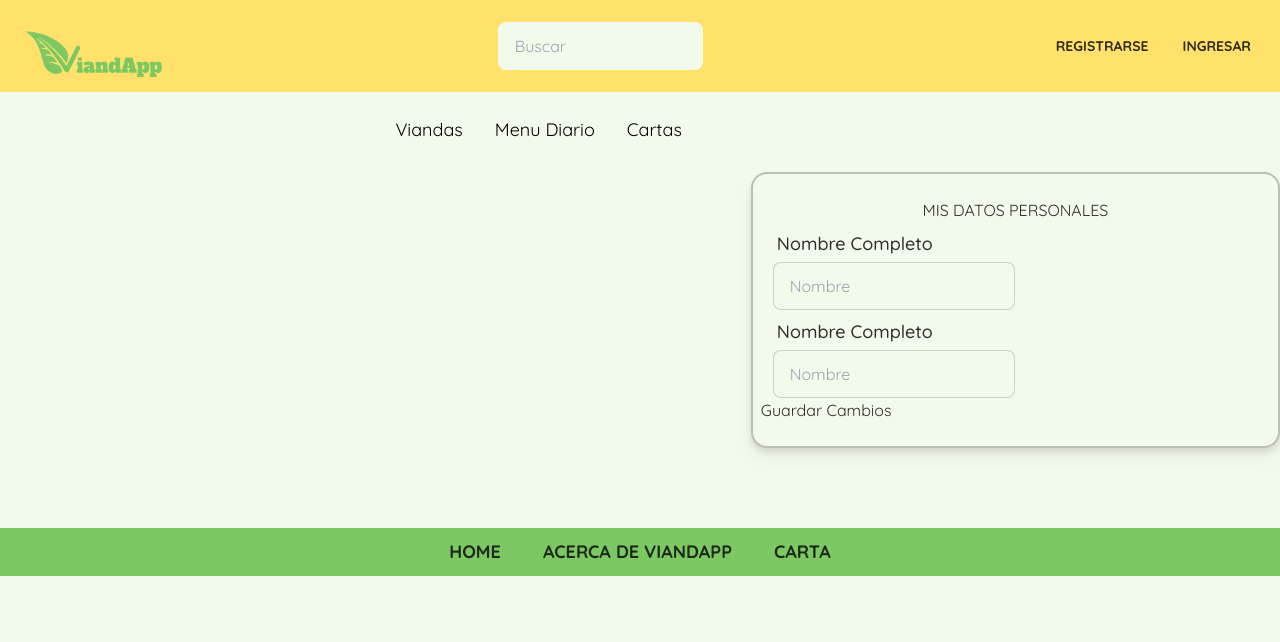
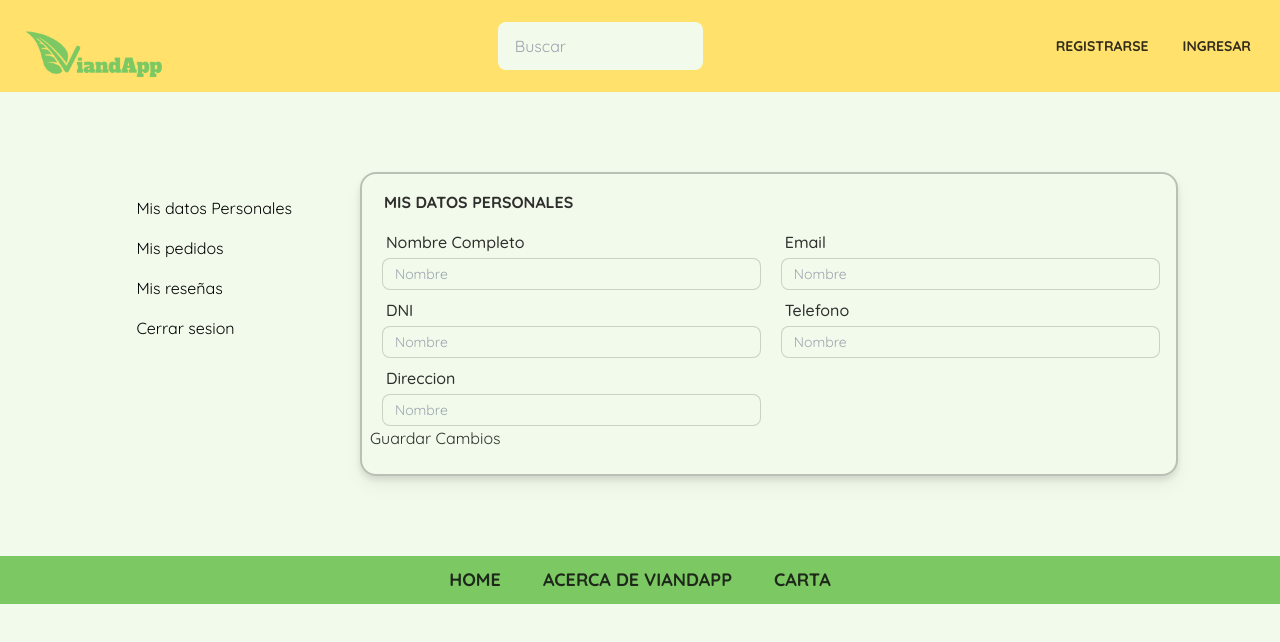
Before and after one commit to ProyectoFinal-Henry/Vianda-app, a Next.js app: page /catalog/mi-cuenta in a window 1280 px wide. Shown: the top 642 px of the page. Built offline with nearby package versions, Linux system fonts and the light colour scheme.

Commit message:
form resp

```diff
--- a/src/app/catalog/mi-cuenta/page.jsx
+++ b/src/app/catalog/mi-cuenta/page.jsx
@@ -11,9 +11,9 @@ function MiCuenta() {
 
   return (
     <>
-      <div className="flex flex-col md:flex-row justify-start items-start" >
+      <div className="flex flex-col md:flex-row items-start" >
 
-        <div id="NavAdmin" className="navbar text-black z-10 text-lg ">
+        <div id="NavAdmin" className="navbar text-black z-10 text-lg md:m-10 md:my-[10vh]">
 
           <div className="navbar-start ">
             <div className="dropdown">
@@ -22,7 +22,7 @@ function MiCuenta() {
               </label>
               <ul
                 tabIndex={0}
-                className="menu menu-sm dropdown-content mt-3 z-50 p-2 shadow bg-base-100 rounded-box w-52"
+                className="menu menu-md dropdown-content z-50 p-2 shadow bg-base-100 rounded-box w-52"
               >
                 <li>
                   <Link href={"/admin/viandas/"}>Mis datos Personales</Link>
@@ -44,21 +44,26 @@ function MiCuenta() {
             ></Link>
           </div>
 
-          <div className="navbar-center hidden  lg:flex">
-            <ul className="menu menu-horizontal px-1">
+          <div className="navbar-center hidden lg:flex">
+            <ul className="menu menu-vertical px-1">
               <li tabIndex={1}>
-                <Link className="text-lg" href={"/admin/viandas/"}>
-                  Viandas
+                <Link className="text-base" href={"/admin/viandas/"}>
+                  Mis datos Personales
                 </Link>
               </li>
               <li tabIndex={1}>
-                <Link className="text-lg" href={"/admin/viandas/"}>
-                  Menu Diario
+                <Link className="text-base" href={"/admin/viandas/"}>
+                  Mis pedidos
                 </Link>
               </li>
               <li tabIndex={1}>
-                <Link className="text-lg" href={"/admin/viandas/"}>
-                  Cartas
+                <Link className="text-base" href={"/admin/viandas/"}>
+                    Mis reseñas
+                </Link>
+              </li>
+              <li tabIndex={1}>
+                <Link className="text-base" href={"/admin/viandas/"}>
+                    Cerrar sesion
                 </Link>
               </li>
             </ul>
@@ -68,14 +73,14 @@ function MiCuenta() {
 
 
 
-        <div className="flex flex-col justify-center  items-center bg-base-100 w-[90%] mx-[5%] my-[5%] md:w-[70%] md:mx-auto rounded-2xl border-2 border-neutral/30 drop-shadow-lg px-2 py-6 md:my-[10vh] ">
-          <h1>MIS DATOS PERSONALES</h1>
+        <div className="flex flex-col justify-center md:justify-start items-center bg-base-100 w-[90%] mx-[5%] mb-[5%] md:w-[300%] md:mx-[0%] md:mr-[8%] md:my-[10vh] rounded-2xl border-2 border-neutral/30 drop-shadow-lg px-2 pt-2 pb-6 ">
+          <h1 className="w-full font-bold ml-3 p-2" >MIS DATOS PERSONALES</h1>
 
           <form className="w-full">
-            <div className="flex flex-col md:flex-grow justify-start">
-              <div className="flex flex-col w-[50%]">
+            <div className="flex flex-col md:flex-row md:flex-wrap justify-start">
+              <div className="flex flex-col w-[100%] md:w-[50%]">
                 <label className="label ml-3 pb-1">
-                  <span className="label-text text-lg font-medium">
+                  <span className="label-text text-base font-medium">
                     Nombre Completo
                   </span>
                 </label>
@@ -87,7 +92,7 @@ function MiCuenta() {
                   })}
                   type="text"
                   placeholder="Nombre"
-                  className="input input-bordered w-full max-w-[95%] ml-3"
+                  className="input input-bordered input-sm w-full max-w-[95%] ml-3"
                 />
                 {errors.nombre?.type === "required" && (
                   <div className=" ml-20 mt-2 badge badge-error gap-2">
@@ -106,10 +111,12 @@ function MiCuenta() {
                 )}
               </div>
 
-              <div className="flex flex-col w-[50%]">
+
+
+              <div className="flex flex-col w-[100%] md:w-[50%]">
                 <label className="label ml-3 pb-1">
-                  <span className="label-text text-lg font-medium">
-                    Nombre Completo
+                  <span className="label-text text-base font-medium">
+                    Email
                   </span>
                 </label>
                 <input
@@ -120,7 +127,7 @@ function MiCuenta() {
                   })}
                   type="text"
                   placeholder="Nombre"
-                  className="input input-bordered w-full max-w-[95%] ml-3"
+                  className="input input-bordered input-sm w-full max-w-[95%] ml-3"
                 />
                 {errors.nombre?.type === "required" && (
                   <div className=" ml-20 mt-2 badge badge-error gap-2">
@@ -138,6 +145,116 @@ function MiCuenta() {
                   </div>
                 )}
               </div>
+
+
+
+              <div className="flex flex-col w-[100%] md:w-[50%]">
+                <label className="label ml-3 pb-1">
+                  <span className="label-text text-base font-medium">
+                    DNI
+                  </span>
+                </label>
+                <input
+                  {...register("nombre", {
+                    maxLength: { value: 40, message: "Máximo 40 caracteres" },
+                    minLength: { value: 5, message: "Mínimo 5 caracteres" },
+                    required: { value: true, message: "el campo es requerido" },
+                  })}
+                  type="text"
+                  placeholder="Nombre"
+                  className="input input-bordered input-sm w-full max-w-[95%] ml-3"
+                />
+                {errors.nombre?.type === "required" && (
+                  <div className=" ml-20 mt-2 badge badge-error gap-2">
+                    {errors.nombre.message}
+                  </div>
+                )}
+                {errors.nombre?.type === "maxLength" && (
+                  <div className="ml-20 mt-2 badge badge-error gap-2">
+                    {errors.nombre.message}
+                  </div>
+                )}
+                {errors.nombre?.type === "minLength" && (
+                  <div className="ml-20 mt-2 badge badge-error gap-2">
+                    {errors.nombre.message}
+                  </div>
+                )}
+              </div>
+
+
+
+              <div className="flex flex-col w-[100%] md:w-[50%]">
+                <label className="label ml-3 pb-1">
+                  <span className="label-text text-base font-medium">
+                    Telefono
+                  </span>
+                </label>
+                <input
+                  {...register("nombre", {
+                    maxLength: { value: 40, message: "Máximo 40 caracteres" },
+                    minLength: { value: 5, message: "Mínimo 5 caracteres" },
+                    required: { value: true, message: "el campo es requerido" },
+                  })}
+                  type="text"
+                  placeholder="Nombre"
+                  className="input input-bordered input-sm w-full max-w-[95%] ml-3"
+                />
+                {errors.nombre?.type === "required" && (
+                  <div className=" ml-20 mt-2 badge badge-error gap-2">
+                    {errors.nombre.message}
+                  </div>
+                )}
+                {errors.nombre?.type === "maxLength" && (
+                  <div className="ml-20 mt-2 badge badge-error gap-2">
+                    {errors.nombre.message}
+                  </div>
+                )}
+                {errors.nombre?.type === "minLength" && (
+                  <div className="ml-20 mt-2 badge badge-error gap-2">
+                    {errors.nombre.message}
+                  </div>
+                )}
+              </div>
+
+
+
+              <div className="flex flex-col w-[100%] md:w-[50%]">
+                <label className="label ml-3 pb-1">
+                  <span className="label-text text-base font-medium">
+                    Direccion
+                  </span>
+                </label>
+                <input
+                  {...register("nombre", {
+                    maxLength: { value: 40, message: "Máximo 40 caracteres" },
+                    minLength: { value: 5, message: "Mínimo 5 caracteres" },
+                    required: { value: true, message: "el campo es requerido" },
+                  })}
+                  type="text"
+                  placeholder="Nombre"
+                  className="input input-bordered input-sm w-full max-w-[95%] ml-3"
+                />
+                {errors.nombre?.type === "required" && (
+                  <div className=" ml-20 mt-2 badge badge-error gap-2">
+                    {errors.nombre.message}
+                  </div>
+                )}
+                {errors.nombre?.type === "maxLength" && (
+                  <div className="ml-20 mt-2 badge badge-error gap-2">
+                    {errors.nombre.message}
+                  </div>
+                )}
+                {errors.nombre?.type === "minLength" && (
+                  <div className="ml-20 mt-2 badge badge-error gap-2">
+                    {errors.nombre.message}
+                  </div>
+                )}
+              </div>
+
+
+
+
+
             </div>
 
             <button>Guardar Cambios</button>
```
